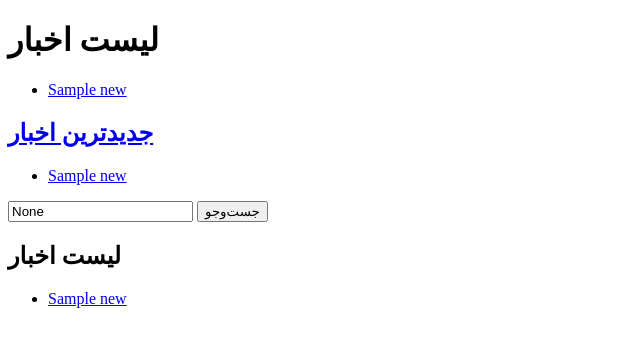
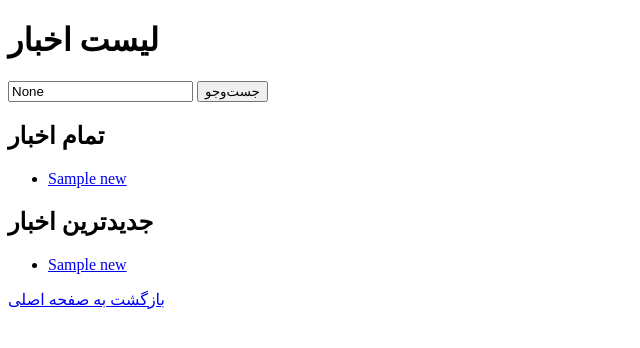
Before and after one commit to setarehmousavifar/news_platform, a Django app: page /news/ in a window 1280 px wide. Shown: the top 348 px of the page, without its empty margins (0-640 px from the left). Run offline with Django 5.2, Linux system fonts and the light colour scheme; tables that the repository leaves empty hold one stand-in row (values such as "Sample post").

Commit message:
مرتب‌سازی و بهینه‌سازی فایل news_list.html

```diff
--- a/templates/news/news_list.html
+++ b/templates/news/news_list.html
@@ -5,38 +5,40 @@
     <title>لیست اخبار</title>
 </head>
 <body>
+    <!-- عنوان صفحه -->
     <h1>لیست اخبار</h1>
+
+    <!-- فرم جست‌وجو -->
+    <form method="get" action="{% url 'news_list' %}">
+        <input type="text" name="q" value="{{ query }}" placeholder="جست‌وجو در اخبار...">
+        <button type="submit">جست‌وجو</button>
+    </form>
+
+    <!-- نمایش لیست اخبار -->
+    <h2>تمام اخبار</h2>
     <ul>
         {% for news in news_list %}
             <li>
-                <a href="{% url 'news_detail' news.id %}">{{ news.title }}</a><a href="#">
+                <a href="{% url 'news_detail' news.id %}">{{ news.title }}</a>
             </li>
+        {% empty %}
+            <li>خبری یافت نشد.</li>
         {% endfor %}
     </ul>
 
+    <!-- نمایش جدیدترین اخبار -->
     <h2>جدیدترین اخبار</h2>
     <ul>
-    {% for news in latest_news %}
-        <li><a href="{% url 'news_detail' news.id %}">{{ news.title }}</a></li>
-    {% empty %}
-        <li>خبری یافت نشد.</li>
-    {% endfor %}
+        {% for news in latest_news %}
+            <li>
+                <a href="{% url 'news_detail' news.id %}">{{ news.title }}</a>
+            </li>
+        {% empty %}
+            <li>خبری یافت نشد.</li>
+        {% endfor %}
     </ul>
+
+    <!-- لینک بازگشت به خانه -->
+    <a href="{% url 'home' %}">بازگشت به صفحه اصلی</a>
 </body>
 </html>
-
-<form method="get" action="{% url 'news_list' %}">
-    <input type="text" name="q" value="{{ query }}" placeholder="جست‌وجو در اخبار...">
-    <button type="submit">جست‌وجو</button>
-</form>
-
-<h2>لیست اخبار</h2>
-<ul>
-    {% for news in news_list %}
-        <li>
-            <a href="{% url 'news_detail' news.id %}">{{ news.title }}</a>
-        </li>
-    {% empty %}
-        <li>خبری یافت نشد.</li>
-    {% endfor %}
-</ul>
```
